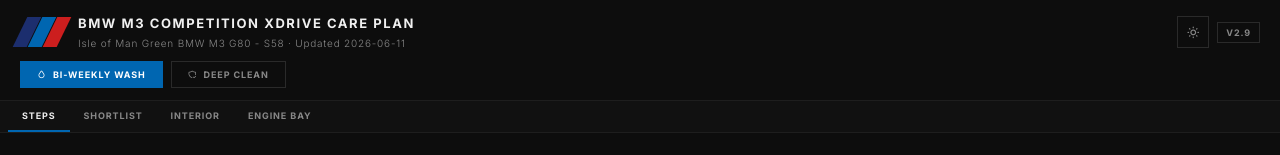
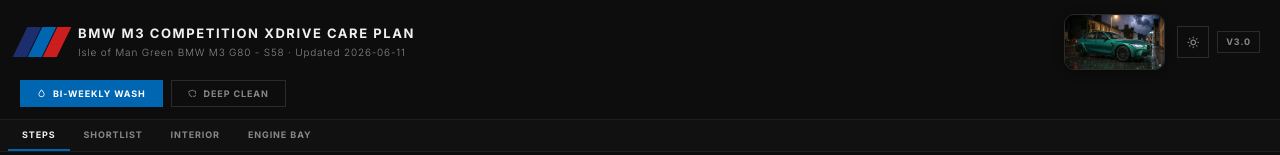
Before and after one commit to andylambert05-ship-it/g80-wash-plan-react, a React (Vite) app: page / in a window 1280 px wide. Shown: the top 155 px of the page. Built offline with nearby package versions, Linux system fonts and the light colour scheme; no server answers.

Commit message:
feat: add G80 M3 hero photo to header, top-right (v3.0)

```diff
--- a/src/App.jsx
+++ b/src/App.jsx
@@ -182,6 +182,12 @@
               <div className="hdr-sub">{meta.car} &middot; Updated {meta.lastUpdated}</div>
             </div>
           </div>
+          <img
+            className="hdr-hero"
+            src={`${import.meta.env.BASE_URL}g80-hero.jpg`}
+            alt="BMW M3 Competition, Isle of Man Green"
+            loading="lazy"
+          />
           <div style={{ display: 'flex', alignItems: 'center', gap: 8 }}>
             <button className="theme-toggle" onClick={toggleTheme} title={theme === 'dark' ? 'Switch to light mode' : 'Switch to dark mode'} aria-label="Toggle theme">
               <i className={`ti ${theme === 'dark' ? 'ti-sun' : 'ti-moon'}`} aria-hidden="true" />
--- a/src/index.css
+++ b/src/index.css
@@ -828,3 +828,26 @@
   text-align: center;
   padding: 8px;
 }
+
+/* ── Header hero image (BMW M3 photo) ── */
+.hdr-hero {
+  margin-left: auto;
+  margin-right: 12px;
+  height: 56px;
+  width: auto;
+  max-width: 220px;
+  object-fit: cover;
+  border-radius: 10px;
+  border: 1px solid #2a2a2a;
+  box-shadow: 0 2px 10px rgba(0, 0, 0, 0.4);
+  display: block;
+  flex-shrink: 0;
+}
+/* Hide on narrow mobile — header is too cramped */
+@media (max-width: 480px) {
+  .hdr-hero { display: none; }
+}
+/* On medium screens, scale it down a touch */
+@media (max-width: 680px) and (min-width: 481px) {
+  .hdr-hero { height: 44px; max-width: 140px; margin-right: 8px; }
+}
```
Also changed, not shown: public/g80-hero.jpg (added), public/wash-plan.json.
